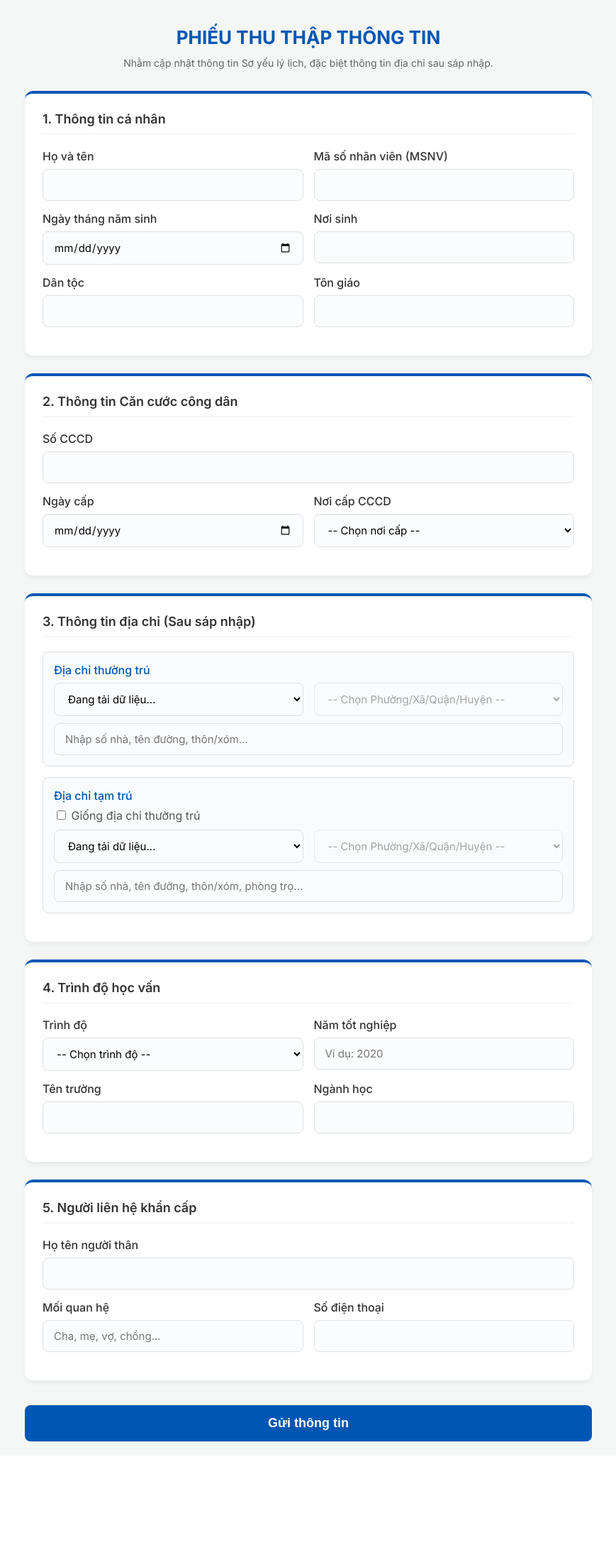
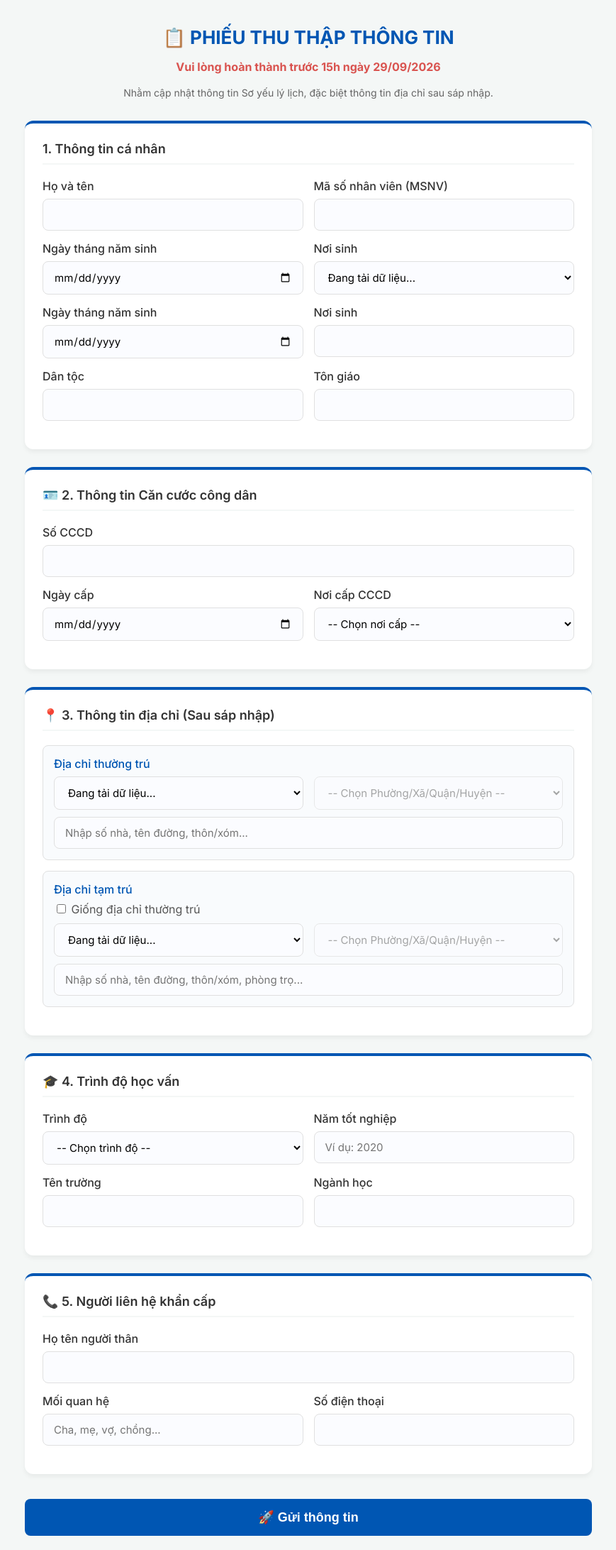
Before and after one commit to binhthai167/Test, a Django app: page /syll/ in a window 1280 px wide. Shown: the whole page at 71% size, without its empty margins (205-1074 px from the left). Before the commit the page ends 2031 px from the top, so only its background shows below. Run offline with Django 5.2, Linux system fonts and the light colour scheme; some libraries are stand-ins or nearby versions.

Commit message:
dropdown noi sinh

```diff
--- a/polls/templates/polls/info_form.html
+++ b/polls/templates/polls/info_form.html
@@ -63,13 +63,16 @@
 <body>
 <div class="form-container">
     <div class="form-header">
-        <h1>PHIẾU THU THẬP THÔNG TIN</h1>
+        <h1>📋 PHIẾU THU THẬP THÔNG TIN</h1>
+        <p>Vui lòng hoàn thành trước 15h ngày 29/09/2026</p>
         <span style="color: #666; font-size: 14px;">Nhằm cập nhật thông tin Sơ yếu lý lịch, đặc biệt thông tin địa chỉ sau sáp nhập.</span>
     </div>
 
     {% if success_message %}
     <div style="background-color: #d4edda; color: #155724; padding: 20px; border-radius: 8px; text-align: center; margin-bottom: 20px;">
-        <h2>{{ success_message }}</h2>
+        <h2>✅ {{ success_message }}</h2>
+        <br>
+        <a href="{% url 'polls:home' %}" style="color: #0056b3; font-weight: bold; text-decoration: none;">&larr; Quay lại trang chủ</a>
     </div>
     {% else %}
     <form method="post" action="{% url 'polls:submit_info_form' %}">
@@ -86,6 +89,19 @@
                 <div class="form-group">
                     <label>Mã số nhân viên (MSNV)</label>
                     <input type="text" name="msnv" required>
+                </div>
+            </div>
+            <div class="two-cols">
+                <div class="form-group">
+                    <label>Ngày tháng năm sinh</label>
+                    <input type="date" name="ngay_sinh" required>
+                </div>
+                <div class="form-group">
+                    <label>Nơi sinh</label>
+                    <select id="ns_tinh" required>
+                        <option value="">Đang tải dữ liệu...</option>
+                    </select>
+                    <input type="hidden" name="noi_sinh" id="noi_sinh_hidden">
                 </div>
             </div>
             <div class="two-cols">
@@ -112,7 +128,7 @@
 
         <!-- THÔNG TIN CCCD -->
         <div class="section-card">
-            <h2 class="section-title">2. Thông tin Căn cước công dân</h2>
+            <h2 class="section-title">🪪 2. Thông tin Căn cước công dân</h2>
             <div class="form-group">
                 <label>Số CCCD</label>
                 <input type="text" name="cccd" required>
@@ -135,7 +151,7 @@
 
         <!-- THÔNG TIN ĐỊA CHỈ (Dropdowns for Local JSON API) -->
         <div class="section-card">
-            <h2 class="section-title">3. Thông tin địa chỉ (Sau sáp nhập)</h2>
+            <h2 class="section-title">📍 3. Thông tin địa chỉ (Sau sáp nhập)</h2>
 
             <!-- ĐỊA CHỈ THƯỜNG TRÚ -->
             <div class="form-group" style="background: #f9fbfd; padding: 15px; border-radius: 8px; border: 1px solid #e0e0e0;">
@@ -144,7 +160,7 @@
                     <select id="tt_tinh" required><option value="">Đang tải dữ liệu...</option></select>
                     <select id="tt_xa" required disabled><option value="">-- Chọn Phường/Xã/Quận/Huyện --</option></select>
                 </div>
-                <input type="text" id="tt_sonha" name="tt_sonha" placeholder="Nhập số nhà, tên đường, thôn/xóm..." required>
+                <input type="text" id="tt_sonha" placeholder="Nhập số nhà, tên đường, thôn/xóm..." required>
                 <input type="hidden" name="thuong_tru" id="thuong_tru_hidden">
             </div>
 
@@ -159,14 +175,14 @@
                     <select id="tam_tinh" required><option value="">Đang tải dữ liệu...</option></select>
                     <select id="tam_xa" required disabled><option value="">-- Chọn Phường/Xã/Quận/Huyện --</option></select>
                 </div>
-                <input type="text" id="tam_sonha" name="tam_sonha" placeholder="Nhập số nhà, tên đường, thôn/xóm, phòng trọ..." required>
+                <input type="text" id="tam_sonha" placeholder="Nhập số nhà, tên đường, thôn/xóm, phòng trọ..." required>
                 <input type="hidden" name="tam_tru" id="tam_tru_hidden">
             </div>
         </div>
 
         <!-- TRÌNH ĐỘ HỌC VẤN -->
         <div class="section-card">
-            <h2 class="section-title">4. Trình độ học vấn</h2>
+            <h2 class="section-title">🎓 4. Trình độ học vấn</h2>
             <div class="two-cols">
                 <div class="form-group">
                     <label>Trình độ</label>
@@ -200,7 +216,7 @@
 
         <!-- LIÊN HỆ KHẨN CẤP -->
         <div class="section-card">
-            <h2 class="section-title">5. Người liên hệ khẩn cấp</h2>
+            <h2 class="section-title">📞 5. Người liên hệ khẩn cấp</h2>
             <div class="form-group">
                 <label>Họ tên người thân</label>
                 <input type="text" name="nguoi_than" required>
@@ -217,7 +233,7 @@
             </div>
         </div>
 
-        <button type="submit" class="submit-btn">Gửi thông tin</button>
+        <button type="submit" class="submit-btn">🚀 Gửi thông tin</button>
     </form>
     {% endif %}
 </div>
@@ -258,6 +274,7 @@
         // Initialize states on load
         callAPI(host + "?depth=1", "tt_tinh");
         callAPI(host + "?depth=1", "tam_tinh");
+        callAPI(host + "?depth=1", "ns_tinh");
 
         // Set the listeners for changes on Address fields
         document.querySelector("#tt_tinh").addEventListener("change", function() {
@@ -294,6 +311,8 @@
                     return sel.options[sel.selectedIndex] ? sel.options[sel.selectedIndex].getAttribute("data-name") : "";
                 };
 
+                document.getElementById("noi_sinh_hidden").value = getText("ns_tinh");
+
                 const tt_sonha = document.getElementById("tt_sonha").value;
                 const tt_xa = getText("tt_xa");
                 const tt_tinh = getText("tt_tinh");
```
